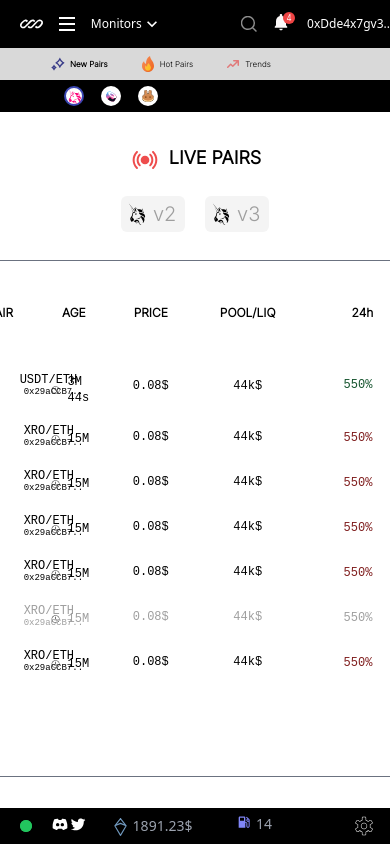
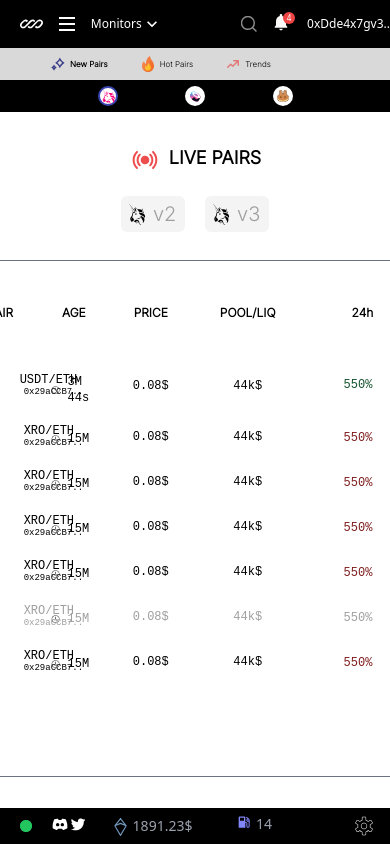
Before and after one commit to Aimun-Aziz/TokenMarketplace, a website built with Vite: page index.html in a window 390 px wide. Built offline with nearby package versions, Linux system fonts and the light colour scheme; a web font is replaced by a local one.

Commit message:
vertical bar on dashboard-phoneview

```diff
--- a/index.html
+++ b/index.html
@@ -106,9 +106,9 @@
 
     </div>
 
-    <div class="menubar2 md:hidden bg-black w-full h-8 min-[320px]:flex items-center ">
+    <div class="menubar2 md:hidden bg-black w-full h-8 min-[320px]:flex items-center justify-center">
 
-        <div class="flex justify-between w-[24%] ml-16">
+        <div class="flex justify-between w-[50%]">
         <div
             class="uniswap-Ellipse w-5 h-5 rounded-full border-2 border-[#3A46B2] flex items-center justify-center bg-white">
             <img class="" src="/images/Dashboard-vertical-menubar/uniswap.svg" alt="">
```
